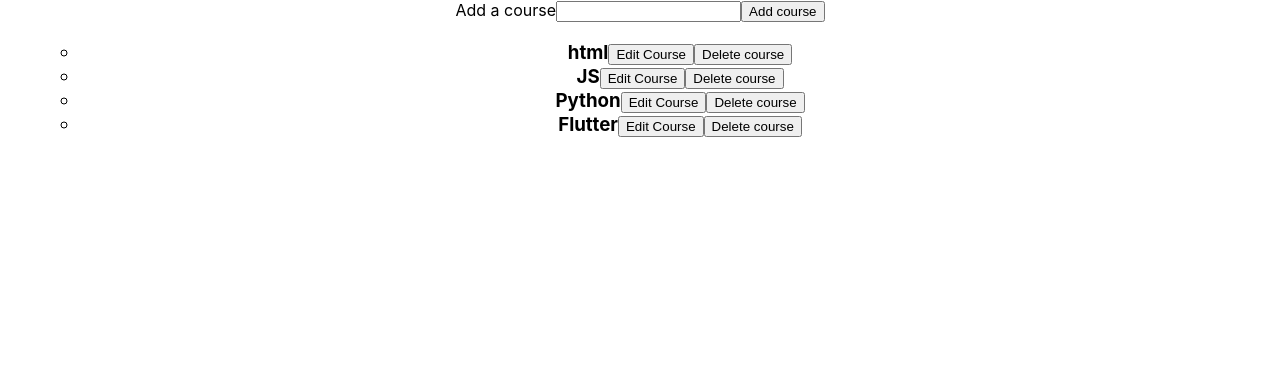
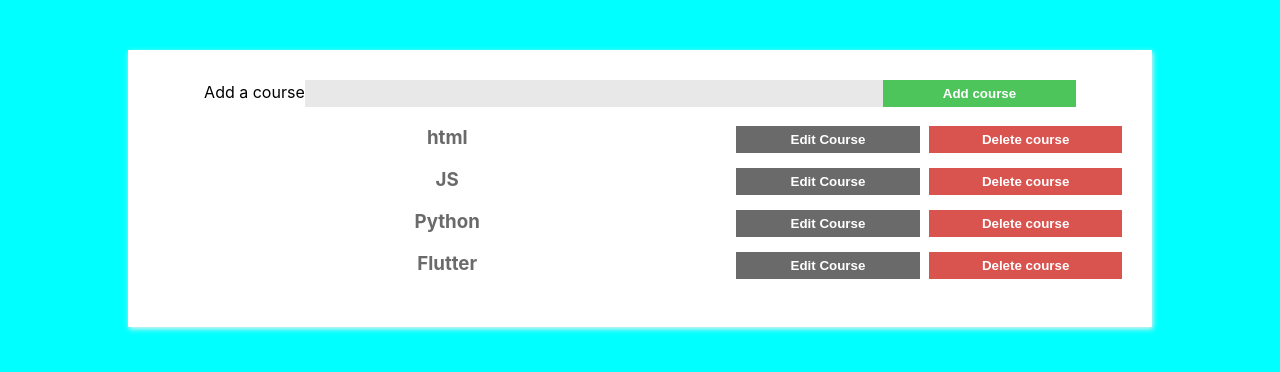
Before and after one commit to chaalia/CourseList, a React (Create React App) app: page / in a window 1280 px wide. Shown: the top 372 px of the page. Built offline with nearby package versions, Linux system fonts and the light colour scheme.

Commit message:
add style

```diff
--- a/src/index.css
+++ b/src/index.css
@@ -11,3 +11,76 @@
   font-family: source-code-pro, Menlo, Monaco, Consolas, 'Courier New',
     monospace;
 }
+
+* {
+  box-sizing: border-box;
+}
+
+body {
+  background-color: cyan;
+  margin: 0;
+}
+
+h2 {
+  background: cyan;
+  padding: 18px;
+  color: black;
+}
+
+.App {
+  padding: 30px;
+  background: white;
+  width: 80%;
+  margin: 50px auto;
+  box-shadow: 1px 2px 5px #eee;
+}
+
+input {
+  width: 60%;
+  border: 0;
+  padding: 6px 10px;
+  background: #e8e8e8;
+}
+
+button {
+  width: 20%;
+  border: 0;
+  padding: 6px 0;
+  margin: 0;
+  outline: 0;
+  color: #fff;
+  font-weight: bold;
+  cursor: pointer;
+  background: #4dc55b;
+}
+
+ul {
+  list-style: none;
+  padding: 0;
+}
+
+li{
+  margin: 15px 0;
+}
+
+li span {
+  display: inline-block;
+  width: 60%;
+  color: #6a6a6a
+}
+
+li > button:first-of-type {
+  background: #6a6a6a;
+  color: #fff;
+  margin-right: 1%;
+  width: 19%;
+}
+
+li > button:last-of-type {
+  background: #d9534f;
+  color: #fff;
+}
+
+ul > form {
+  margin: 15px 0;
+}
```
Also changed, not shown: 1 other file (tests, documents, lock files or other folders).
